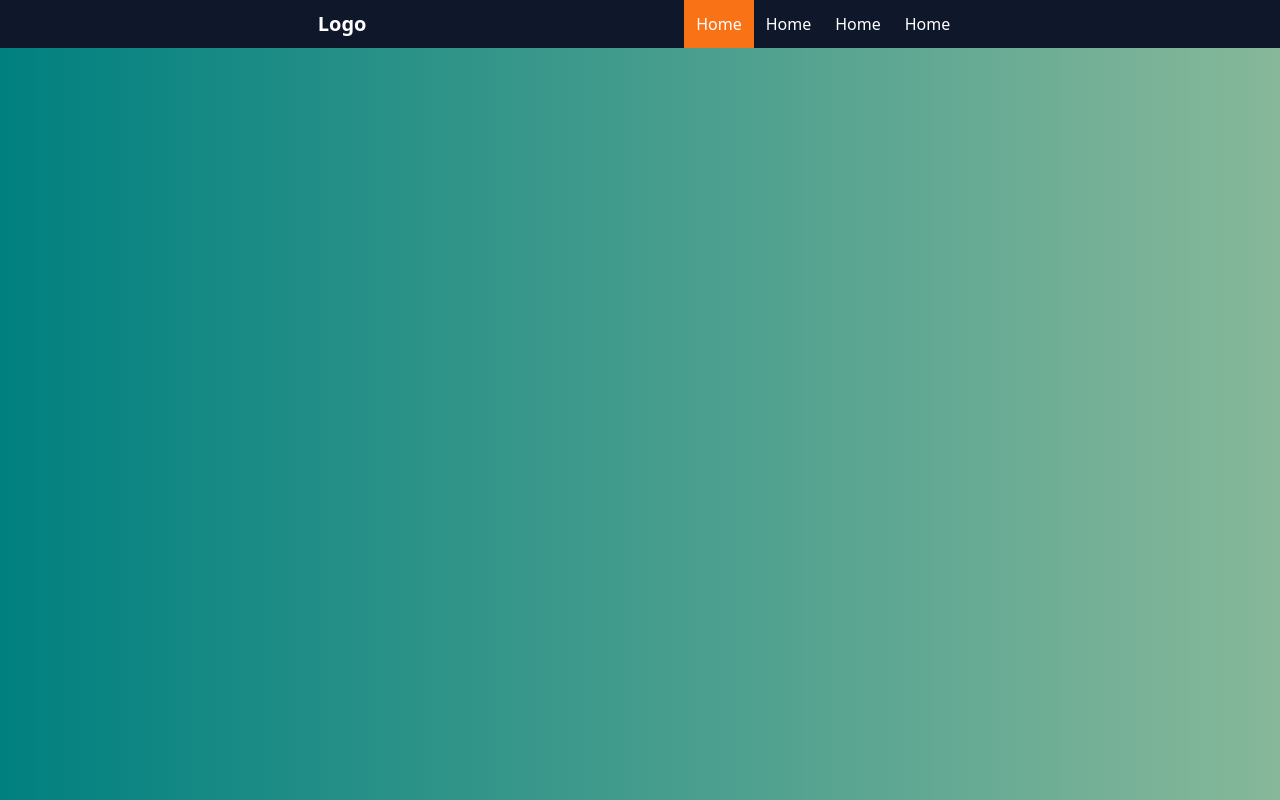
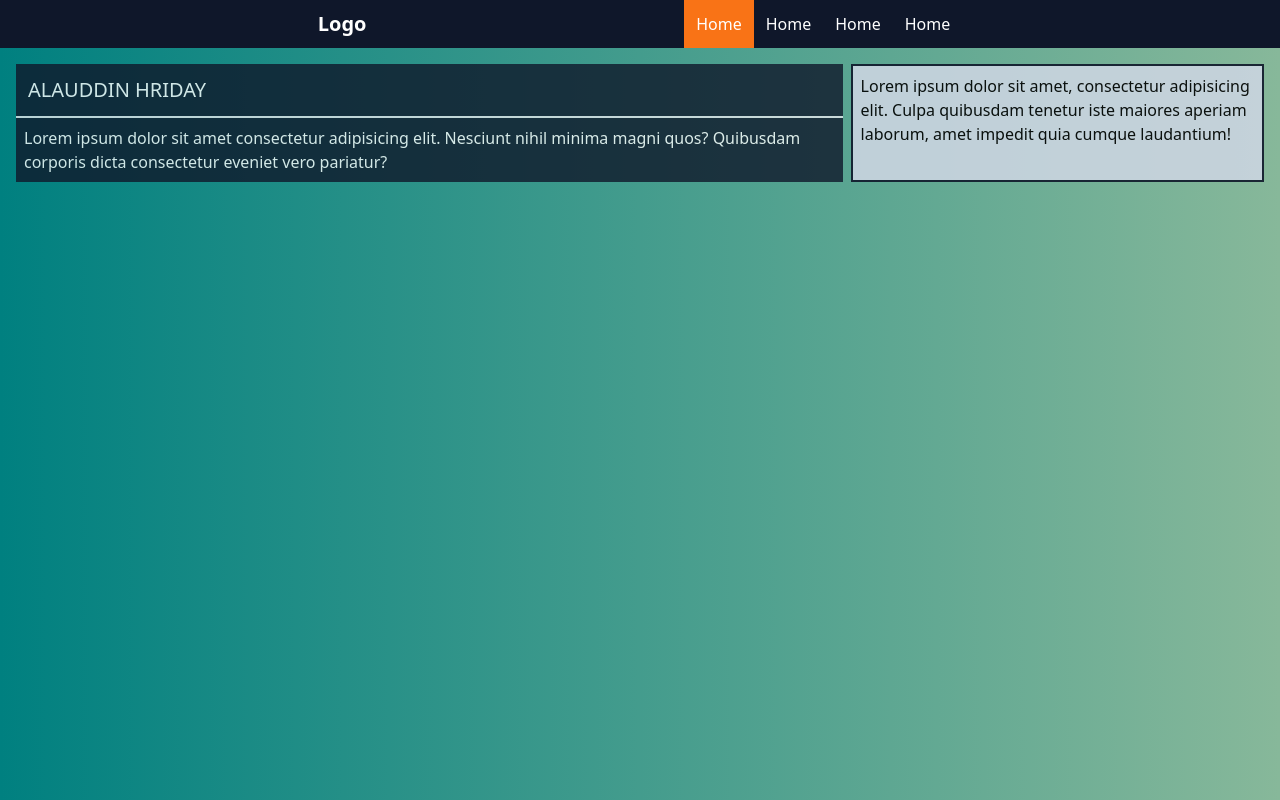
Before and after one commit to ALHriday/Demo-Project, a React (Vite) app: page / in a window 1280 px wide. Built offline with nearby package versions, Linux system fonts and the light colour scheme.

Commit message:
part1 added

```diff
--- a/src/App.jsx
+++ b/src/App.jsx
@@ -1,12 +1,14 @@
 
 import './App.css'
 import Navbar from './Navbar/Navbar'
+import Part1 from './part1/Part1'
 
 function App() {
 
   return (
     <>
       <Navbar/>
+      <Part1/>
     </>
   )
 }
--- /dev/null
+++ b/src/part1/Part1.jsx
@@ -0,0 +1,26 @@
+import React from 'react'
+
+const Part1 = () => {
+  return (
+    <>
+        <div className='flex gap-2 text-white p-4'>
+            <div className='basis-4/6 opacity-80'>
+                <h1 className='text-xl bg-slate-900 p-3 border-b-2'>ALAUDDIN HRIDAY</h1>
+                <p className='bg-slate-900 p-2'>Lorem ipsum dolor sit amet consectetur adipisicing elit.
+                    Nesciunt nihil minima magni quos? Quibusdam corporis
+                    dicta consectetur eveniet vero pariatur?
+                </p>
+            </div>
+            <div className='basis-2/6 bg-slate-300 p-2 hover:bg-orange-500 hover:text-white text-black border-2 border-slate-900 opacity-90'>
+                <p>
+                    Lorem ipsum dolor sit amet, consectetur adipisicing elit.
+                    Culpa quibusdam tenetur iste maiores aperiam laborum,
+                    amet impedit quia cumque laudantium!
+                </p>
+            </div>
+        </div>
+    </>
+  )
+}
+
+export default Part1
```
